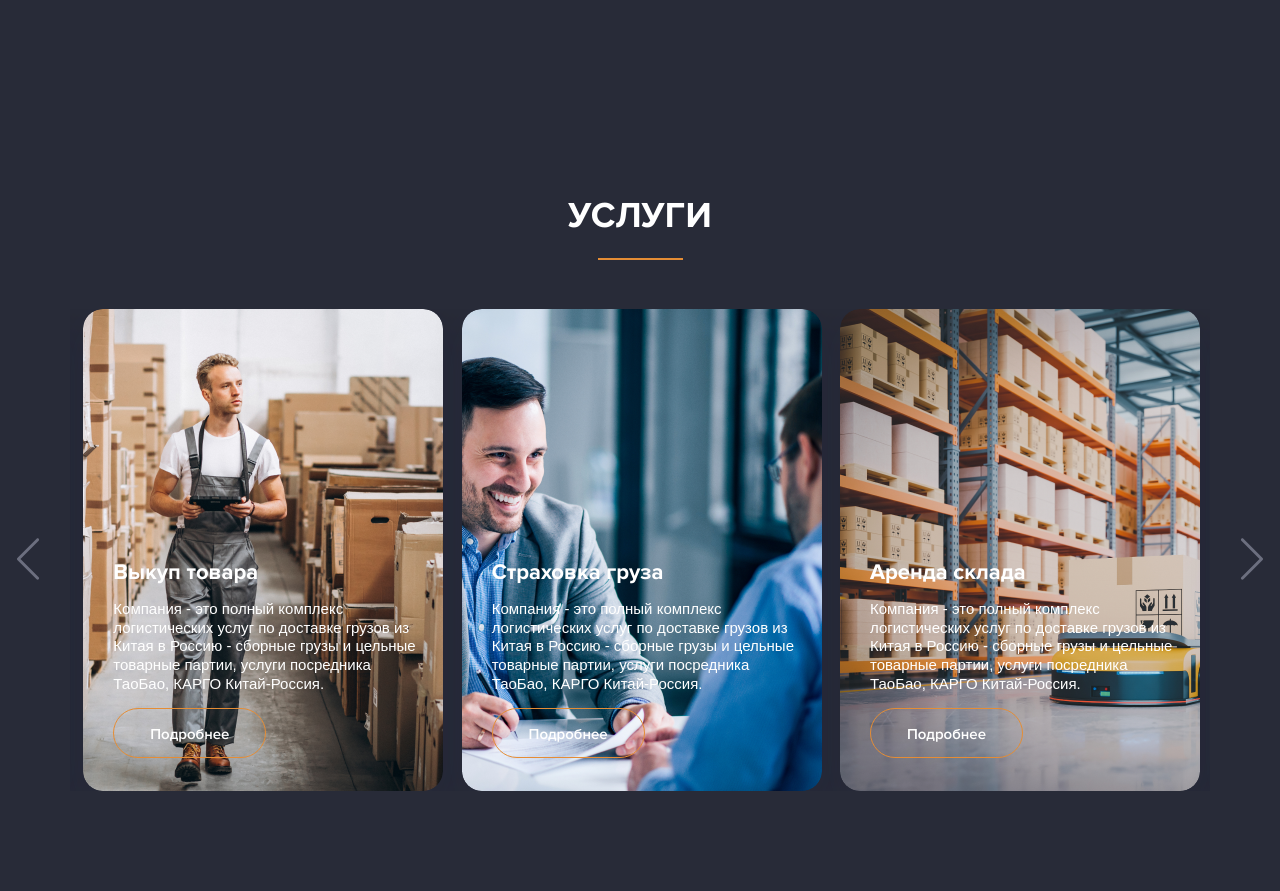
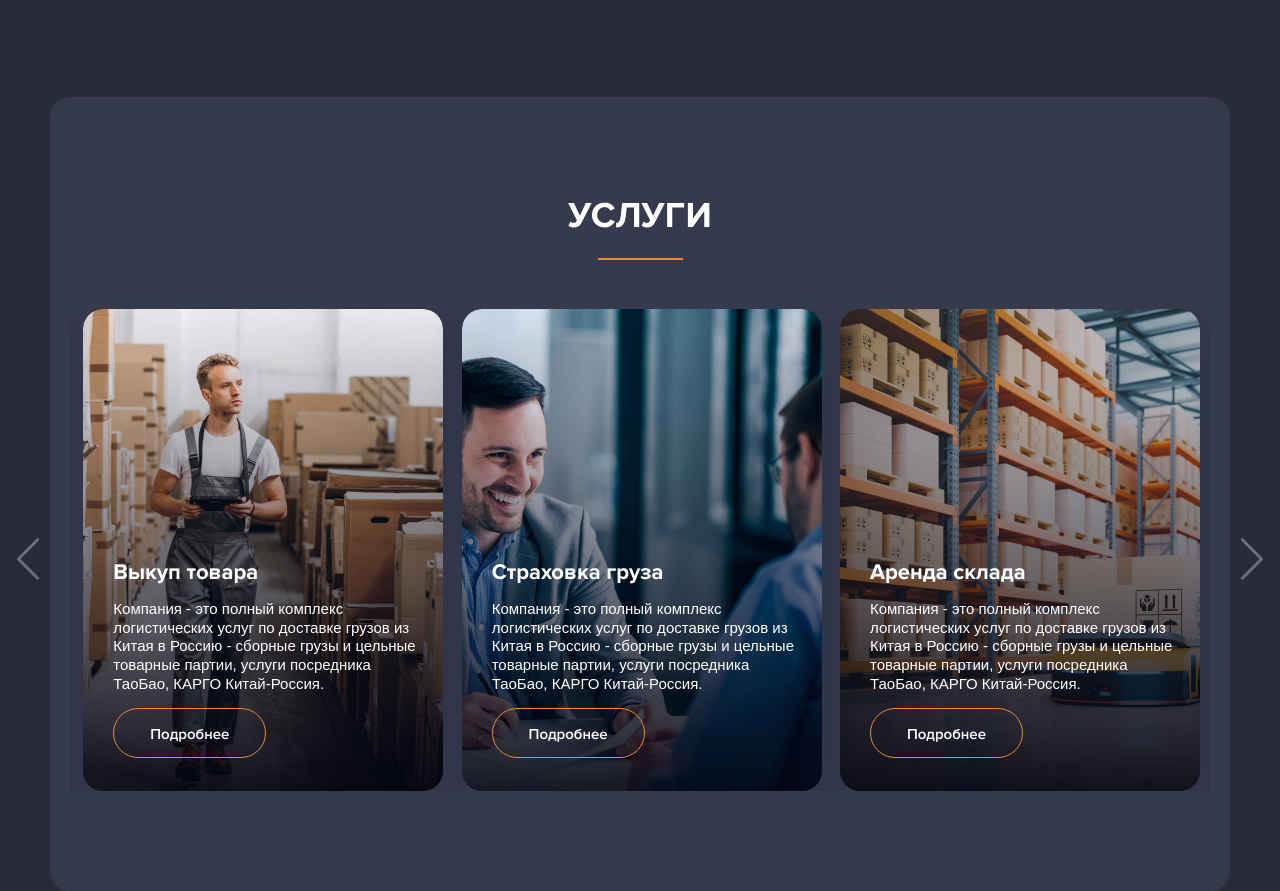
Before and after one commit to mrbrain91/cargo, a website: page src/index.html in a window 1280 px wide. Shown: the part 3174-4065 px from the top of the page. Drawn offline with nearby package versions, Linux system fonts and the light colour scheme; files that its build step writes are made by us from their sources; a web font is replaced by a local one.

Commit message:
mod service

```diff
--- a/src/sass/blocks/_service.scss
+++ b/src/sass/blocks/_service.scss
@@ -1,6 +1,9 @@
 .service {
     min-height: 794px;
+    width: 100%;
     padding: 97px 0px 100px 0px;
+    background: linear-gradient(0deg, #363A4D, #363A4D), #F7F7F7;
+    border-radius: 20px;
     // &__divider {
     //     background: #89C249;
     // }
@@ -8,9 +11,13 @@
         height: 482px;
         margin-top: 49px;
         &-item {
+
             max-width: 360px;
             height: 482px;
-            background-image: url("../../img/service/1.png");
+            background-image:
+            linear-gradient(0deg, rgba(4, 5, 17, 0.91) 0%, rgba(88, 88, 88, 0) 100%),
+            url("../../img/service/1.png");
+
             background-position: center;
             background-size: cover;
             background-repeat: no-repeat;
@@ -21,13 +28,20 @@
             justify-content: space-between;
             padding: 250px 23px 33px 30px;
             &-2 {
-                background-image: url("../../img/service/2.png");
+                background-image:
+                linear-gradient(0deg, rgba(4, 5, 17, 0.91) 0%, rgba(88, 88, 88, 0) 100%),
+                url("../../img/service/2.png");
             }
             &-3 {
-                background-image: url("../../img/service/3.png");
+
+                background-image:
+                linear-gradient(0deg, rgba(4, 5, 17, 0.91) 0%, rgba(88, 88, 88, 0) 100%),
+                url("../../img/service/3.png");
             }
             &-4 {
-                background-image: url("../../img/service/4.png");
+                background-image:
+                linear-gradient(0deg, rgba(4, 5, 17, 0.91) 0%, rgba(88, 88, 88, 0) 100%),
+                url("../../img/service/4.png");
             }
             &-img {
                 width: 360px;
```
Also changed, not shown: dist/css/style.min.css.
